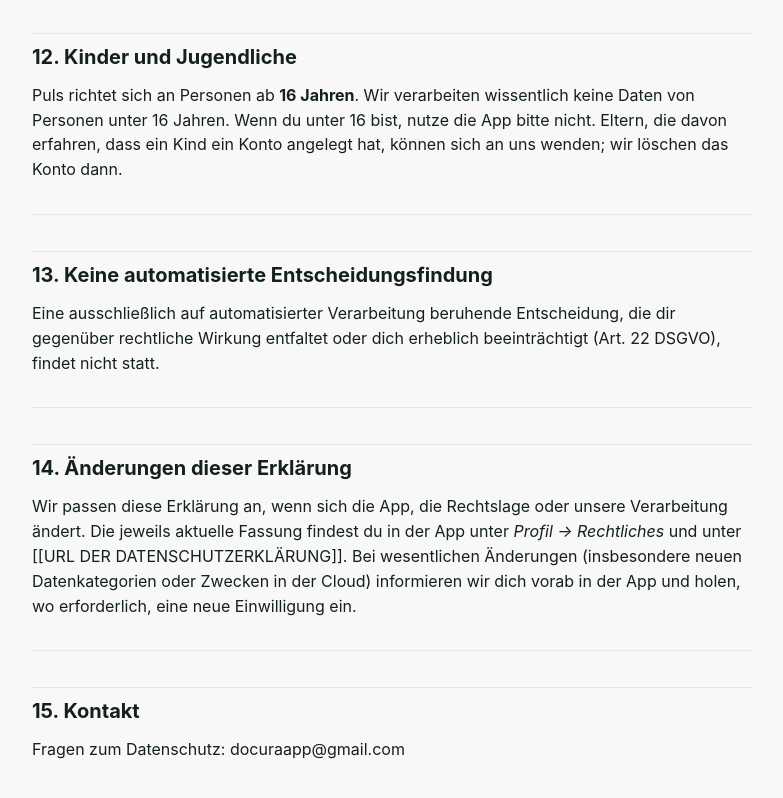
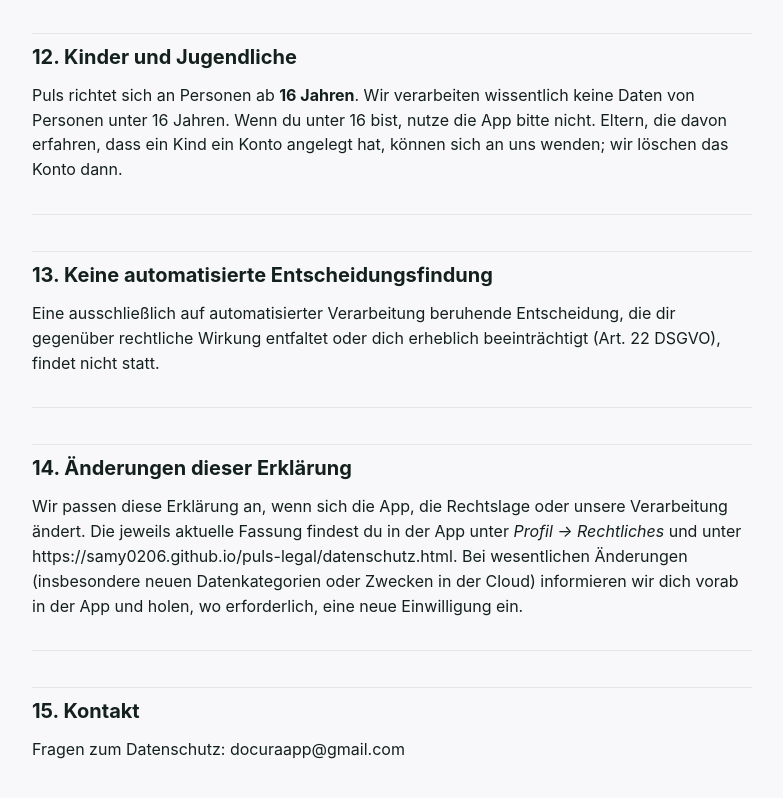
Before and after one commit to Samy0206/puls-legal, a plain HTML site: page datenschutz.html in a window 1280 px wide. Shown: the part 8207-9005 px from the top of the page, without its empty margins (248-1031 px from the left). Drawn offline with Linux system fonts and the light colour scheme.

Commit message:
Datenschutz-URL ergänzt

```diff
--- a/datenschutz.html
+++ b/datenschutz.html
@@ -228,7 +228,7 @@ Pro Tag und Kategorie wird ein Eintrag gespeichert mit: Bezeichnung, Kategorie,
 <p>Eine ausschließlich auf automatisierter Verarbeitung beruhende Entscheidung, die dir gegenüber rechtliche Wirkung entfaltet oder dich erheblich beeinträchtigt (Art. 22 DSGVO), findet nicht statt.</p>
 <hr />
 <h2>14. Änderungen dieser Erklärung</h2>
-<p>Wir passen diese Erklärung an, wenn sich die App, die Rechtslage oder unsere Verarbeitung ändert. Die jeweils aktuelle Fassung findest du in der App unter <em>Profil → Rechtliches</em> und unter [[URL DER DATENSCHUTZERKLÄRUNG]]. Bei wesentlichen Änderungen (insbesondere neuen Datenkategorien oder Zwecken in der Cloud) informieren wir dich vorab in der App und holen, wo erforderlich, eine neue Einwilligung ein.</p>
+<p>Wir passen diese Erklärung an, wenn sich die App, die Rechtslage oder unsere Verarbeitung ändert. Die jeweils aktuelle Fassung findest du in der App unter <em>Profil → Rechtliches</em> und unter https://samy0206.github.io/puls-legal/datenschutz.html. Bei wesentlichen Änderungen (insbesondere neuen Datenkategorien oder Zwecken in der Cloud) informieren wir dich vorab in der App und holen, wo erforderlich, eine neue Einwilligung ein.</p>
 <hr />
 <h2>15. Kontakt</h2>
 <p>Fragen zum Datenschutz: docuraapp@gmail.com</p>
```
